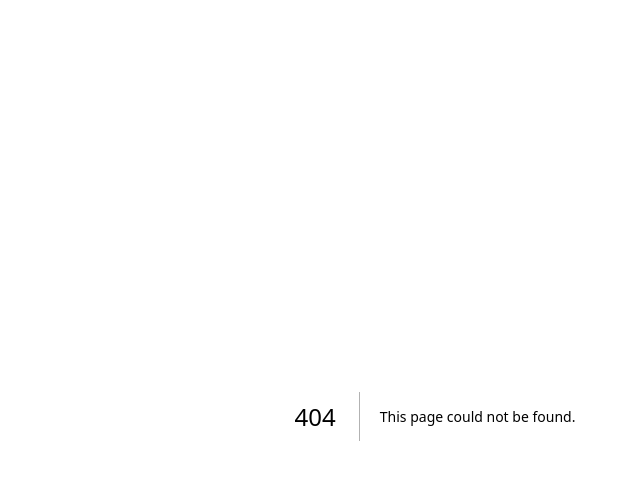
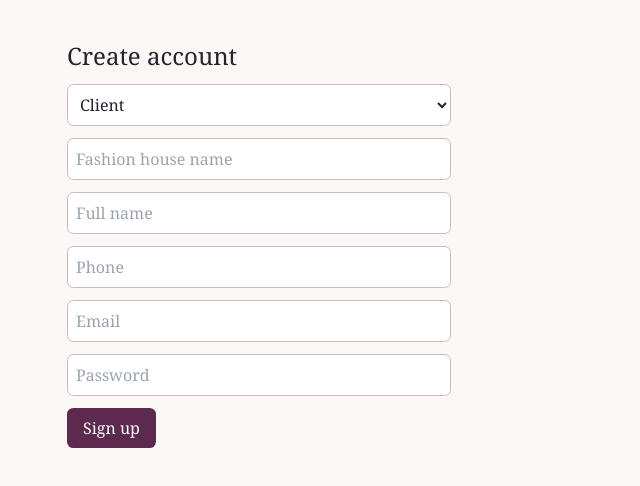
Before and after one commit to sz8c6bygvj-dot/Couture-Atelier, a Next.js app: page /app/login/app/signup in a window 1280 px wide. Before the commit this address had no page. Shown: the top 486 px of the page, without its empty margins (205-845 px from the left). Built offline with nearby package versions, Linux system fonts and the light colour scheme.

Commit message:
Create page.tsx

```diff
--- /dev/null
+++ b/app/app/login/app/signup/page.tsx
@@ -0,0 +1,40 @@
+import { redirect } from 'next/navigation'
+import { sb, svc } from '@/lib/supabase'
+const slugify = (s: string) => s.toLowerCase().trim().replace(/[^a-z0-9]+/g, '-').replace(/^-|-$/g, '')
+export default function Signup({ searchParams }: any) {
+  async function signup(fd: FormData) {
+    'use server'
+    const role = String(fd.get('role')), house = String(fd.get('house')).trim()
+    if (!['admin', 'tailor', 'client'].includes(role)) redirect('/signup?error=role')
+    const a = svc()
+    let tenantId: string
+    if (role === 'admin') {
+      const { data, error } = await a.from('tenants').insert({ name: house, slug: slugify(house) }).select().single()
+      if (error || !data) redirect('/signup?error=house-taken')
+      tenantId = data.id
+    } else {
+      const { data: t } = await a.from('tenants').select('id,tailor_signup_open').eq('slug', slugify(house)).single()
+      if (!t) redirect('/signup?error=no-house')
+      if (role === 'tailor' && !t.tailor_signup_open) redirect('/signup?error=closed') // enforced server-side
+      tenantId = t.id
+    }
+    const email = String(fd.get('email')), password = String(fd.get('password'))
+    const { data: u, error } = await a.auth.admin.createUser({ email, password, email_confirm: true })
+    if (error || !u.user) redirect('/signup?error=account')
+    await a.from('profiles').insert({ id: u.user.id, tenant_id: tenantId, role, full_name: fd.get('name'), phone: fd.get('phone') })
+    await sb().auth.signInWithPassword({ email, password })
+    redirect('/' + role)
+  }
+  const msg: any = { closed: 'This fashion house is not recruiting tailors right now.', 'no-house': 'Fashion house not found. Check the name.', 'house-taken': 'That house name is taken.', account: 'Could not create account.' }
+  return <form action={signup} className="space-y-3 pt-6 max-w-sm">
+    <h1 className="text-2xl">Create account</h1>
+    {searchParams.error && <p className="text-red-700">{msg[searchParams.error] ?? 'Check your details.'}</p>}
+    <select className="in" name="role"><option value="client">Client</option><option value="tailor">Tailor</option><option value="admin">Admin (create a new fashion house)</option></select>
+    <input className="in" name="house" placeholder="Fashion house name" required />
+    <input className="in" name="name" placeholder="Full name" required />
+    <input className="in" name="phone" placeholder="Phone" />
+    <input className="in" name="email" type="email" placeholder="Email" required />
+    <input className="in" name="password" type="password" minLength={8} placeholder="Password" required />
+    <button className="btn">Sign up</button>
+  </form>
+}
```
